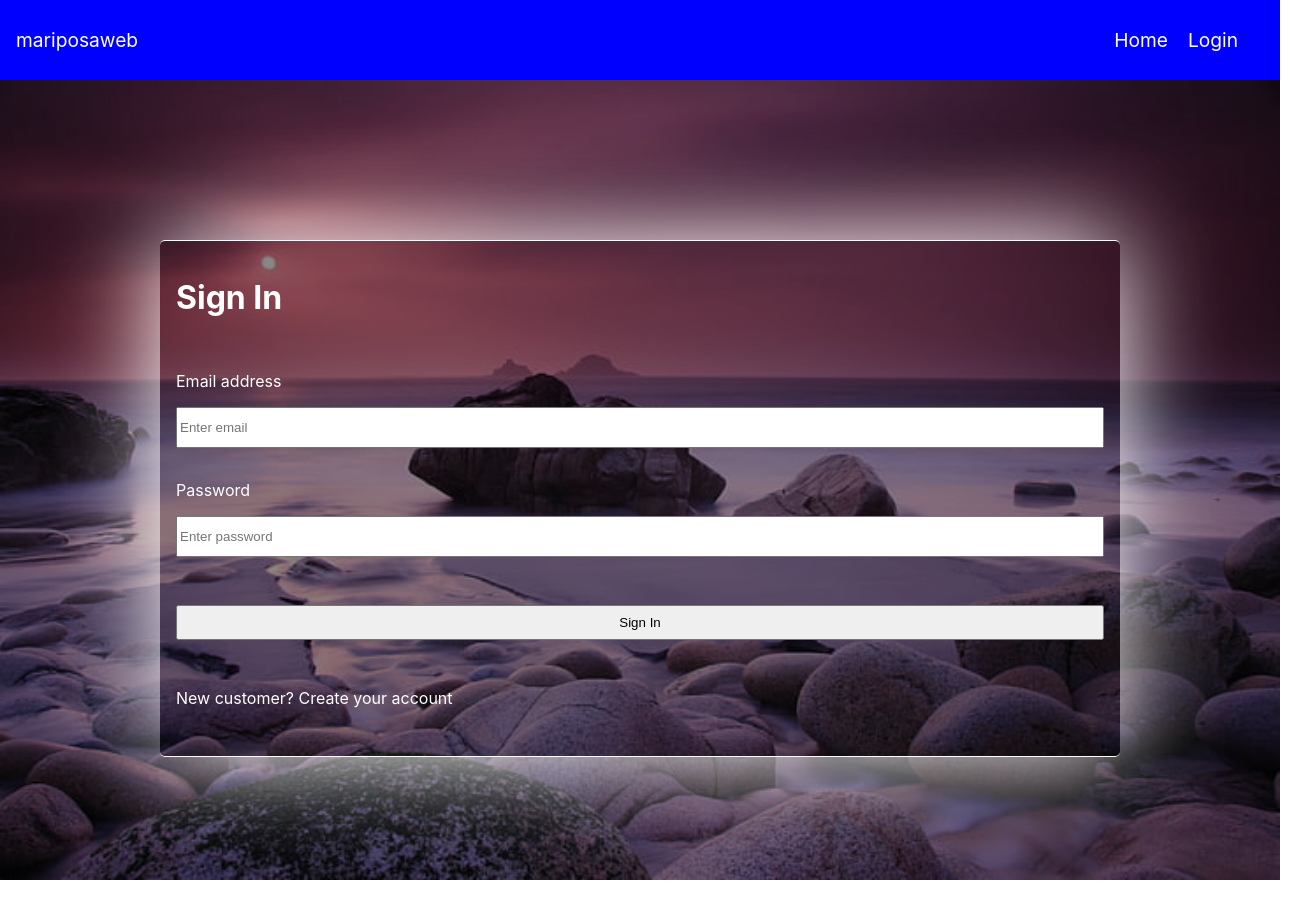
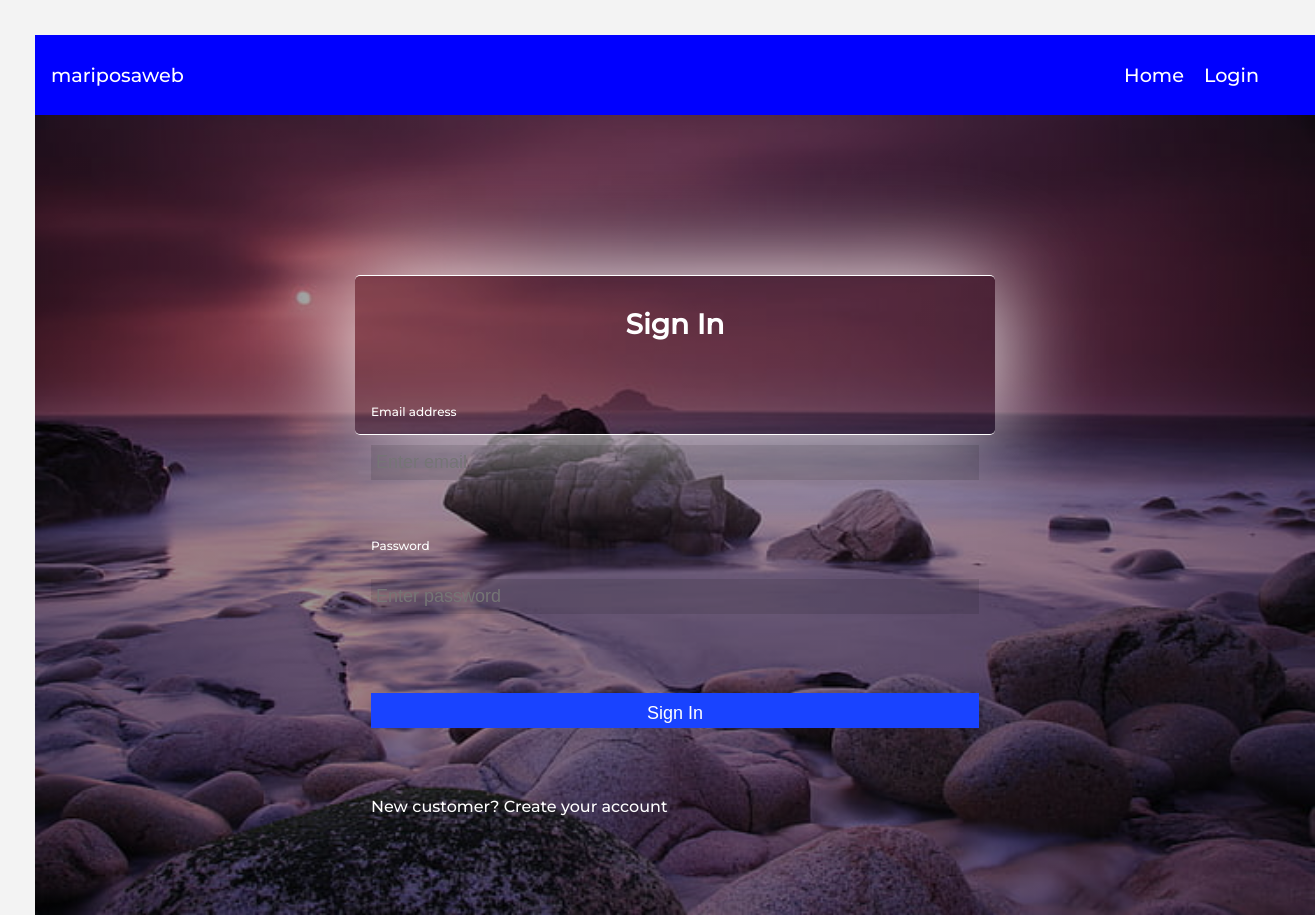
Before and after one commit to DanSimonson/tracker, a React (Create React App) app in the folder frontend/: page / in a window 1280 px wide. Shown: the whole page, 1315 px wide, since content can reach past the window. Before the commit the page ends 880 px from the top, so only its background shows below. Built offline with nearby package versions, Linux system fonts and the light colour scheme; no server answers.

Commit message:
started styling home page

```diff
--- a/frontend/src/Components/Navbar/Navbar.scss
+++ b/frontend/src/Components/Navbar/Navbar.scss
@@ -20,7 +20,7 @@
   grid-template-columns: repeat(4, auto);
   grid-gap: 20px;
   list-style: none;
-  margin-right: 2px;
+  margin-right: 1rem; //2px;
 }
 
 .nav-link {
--- a/frontend/src/Views/Home.js
+++ b/frontend/src/Views/Home.js
@@ -4,11 +4,12 @@ import LoginForm from "../Components/Login/LoginForm";
 import axios from "axios";
 import { useSelector, useDispatch } from "react-redux";
 import { getUsers } from "../Redux/usersSlice";
+import "./Home.scss";
 
 function Home() {
   const dispatch = useDispatch();
   const newState = useSelector((state) => state);
-  console.log("newState: ", newState);
+  //console.log("newState: ", newState);
   const { users, status, isAdmin } = useSelector((state) => state.users);
   const [prod, setProd] = useState([]);
   const [loading, setLoading] = useState(false);
@@ -50,6 +51,7 @@ function Home() {
     }
     //inputRef.current.focus();
   };
+  const submitForm = () => {};
 
   return (
     <>
@@ -61,7 +63,7 @@ function Home() {
           marginTop: "2rem",
         }}
       >
-        Users
+        Timer
       </div>
       <div>
         {status === "loading" ? (
@@ -78,6 +80,35 @@ function Home() {
           //   ))}
           // </h1>
           <>
+            <h1>Pomodro ⏲ with 🛎</h1>
+            <figure className="clock">
+              <div className="mins">0</div>
+              <div>:</div>
+              <div className="secs">00</div>
+              <audio src="http://soundbible.com/mp3/service-bell_daniel_simion.mp3"></audio>
+              <svg className="progress-ring" height="120" width="120">
+                <circle
+                  className="progress-ring__circle"
+                  stroke-width="8"
+                  fill="transparent"
+                  r="50"
+                  cx="60"
+                  cy="60"
+                />
+              </svg>
+            </figure>
+            <div className="btn-group">
+              <button className="start">start focus</button>
+              <button className="reset">reset</button>
+              <button className="pause">pause</button>
+            </div>
+            <form onSubmit={submitForm}>
+              <label for="focusTime">Focus Time</label>
+              <input type="number" value="1" id="focusTime" />
+              <label for="breakTime">Break Time</label>
+              <input type="number" value="1" id="breakTime" />
+              <button type="submit">Save settings</button>
+            </form>
             <section>
               <button onClick={startTimer}>Start</button>
               <button onClick={stopTimer}>Stop</button>
--- /dev/null
+++ b/frontend/src/Views/Home.scss
@@ -0,0 +1,175 @@
+@import url("https://fonts.googleapis.com/css2?family=Montserrat:ital,wght@0,300;0,500;1,900&display=swap");
+@import url("https://fonts.googleapis.com/css2?family=Montserrat:ital,wght@1,900&display=swap");
+*,
+*::before,
+*::after {
+  padding: 0;
+  margin: 0;
+
+  box-sizing: border-box;
+}
+
+body {
+  height: 100vh;
+  padding: 35px;
+
+  background: rgb(243, 243, 243);
+  color: #131313;
+  font-family: "Montserrat", sans-serif;
+}
+h1 {
+  margin: 15px 0;
+  font-weight: 900;
+  font-size: 28px;
+  text-align: center;
+}
+input {
+  transition: 0.5s ease-in-out;
+  margin: 10px 0;
+  font-size: 18px;
+  padding: 5px;
+  background: rgba(0, 0, 0, 0.11);
+  border: none;
+}
+.btn-group {
+  display: flex;
+  justify-content: space-between;
+  align-items: center;
+  height: 10%;
+  margin: 35px 0;
+}
+button {
+  margin: 5px;
+  padding: 10px;
+  border: none;
+  font-size: 18px;
+  transition: 0.5s ease-in-out;
+}
+label {
+  font-size: 12px;
+}
+form {
+  height: 20%;
+  display: flex;
+  flex-direction: column;
+  padding: 0;
+  max-width: 370px;
+  margin: 5px auto;
+}
+form button {
+  background: rgb(25, 67, 255);
+  width: 100%;
+  margin: 5px 0;
+  color: white;
+}
+.start {
+  background: rgb(48, 33, 253);
+  color: white;
+}
+.break {
+  background: rgb(0, 199, 116);
+  color: #000000;
+}
+.reset {
+  background: rgb(250, 69, 109);
+  color: #000000;
+}
+.pause {
+  background: rgb(253, 143, 17);
+}
+.resume {
+  background: rgb(131, 10, 252);
+  color: white;
+}
+.clock {
+  margin-top: 5rem;
+  padding: 3px;
+  display: flex;
+  position: relative;
+  justify-content: center;
+  align-items: center;
+  font-weight: bold;
+  height: 30%;
+  font-size: 24px;
+}
+.progress-ring {
+  position: absolute;
+  top: 50%;
+  left: 50%;
+  transform: translate(-50%, -50%);
+}
+
+.progress-ring__circle {
+  transition: 0.5s;
+  transform: rotate(-90deg);
+  transform-origin: 50% 50%;
+  stroke: rgb(51, 65, 255);
+}
+
+footer {
+  position: fixed;
+  bottom: 4px;
+  text-align: center;
+  width: 80%;
+  margin: 0 auto;
+}
+
+.danger {
+  stroke: rgb(243, 17, 28);
+  animation: pulse 0.9s ease-in-out infinite;
+}
+
+@keyframes pulse {
+  0%,
+  100% {
+    transform: rotate(-90deg) scale(1);
+  }
+  50% {
+    transform: rotate(-90deg) scale(1.05);
+  }
+  75% {
+    transform: rotate(-90deg) scale(0.8);
+  }
+}
+
+@media screen and (min-width: 768px) {
+  body {
+    display: grid;
+    grid-template-areas:
+      "head head"
+      "clock form"
+      "btns ji";
+  }
+  .btn-group {
+    grid-area: btns;
+    justify-content: center;
+  }
+  .clock {
+    grid-area: clock;
+    height: 100%;
+  }
+  h1 {
+    grid-area: head;
+
+    align-self: center;
+  }
+  form {
+    align-self: center;
+    justify-self: center;
+    grid-area: form;
+    width: 50%;
+    justify-content: space-around;
+  }
+  footer {
+    width: 100%;
+  }
+}
+
+@media screen and (max-width: 375px) {
+  form {
+    height: 40%;
+  }
+  footer {
+    position: static;
+  }
+}
```
